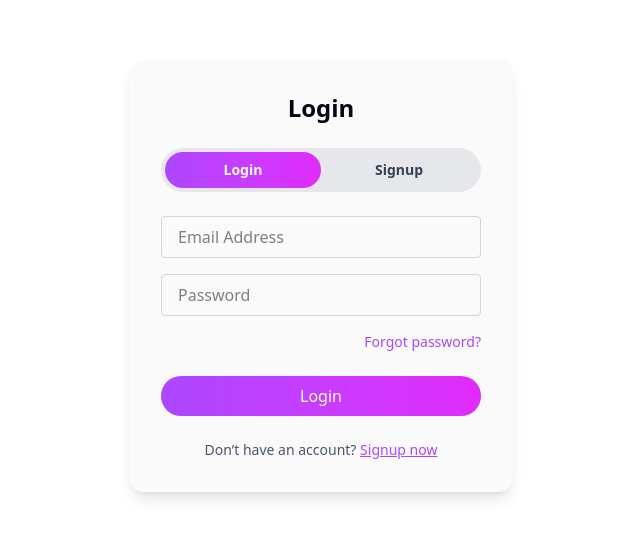
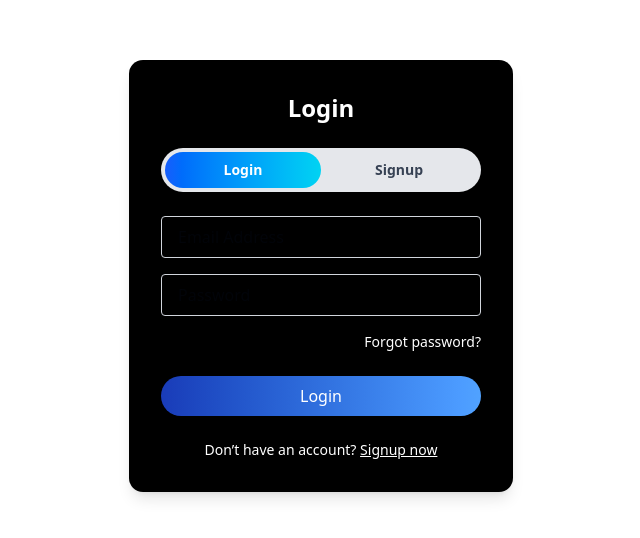
Before and after one commit to Chaps6590/nexgest, a React (Vite) app: page /auth/main in a window 1280 px wide. Shown: the part 124-662 px from the top of the page, without its empty margins (319-959 px from the left). Built offline with nearby package versions, Linux system fonts and the light colour scheme.

Commit message:
update style test

```diff
--- a/src/auth/pages/AuthMainPage.tsx
+++ b/src/auth/pages/AuthMainPage.tsx
@@ -68,9 +68,9 @@ export const AuthMainPage = () => {
 
   return (
     <div className="min-h-screen flex items-center justify-center">
-      <div className="bg-[#fafafa] p-8 rounded-xl shadow-lg w-full max-w-sm">
+      <div className="bg-black p-8 rounded-xl shadow-lg w-full max-w-sm">
         {/* Título dinámico */}
-        <h2 className="text-2xl font-bold text-center mb-6">
+        <h2 className="text-2xl font-bold text-center mb-6 text-white">
           {isLogin ? "Login" : "Sign Up"}
         </h2>
 
@@ -79,7 +79,7 @@ export const AuthMainPage = () => {
           <button
             onClick={() => setIsLogin(true)}
             className={`w-1/2 py-2 rounded-full text-sm font-semibold transition-colors ${isLogin
-                ? "bg-gradient-to-r from-purple-500 to-fuchsia-500 text-white"
+                ? "bg-gradient-to-r from-blue-600 to-cyan-400 text-white"
                 : "text-gray-700"
               }`}
           >
@@ -88,7 +88,7 @@ export const AuthMainPage = () => {
           <button
             onClick={() => setIsLogin(false)}
             className={`w-1/2 py-2 rounded-full text-sm font-semibold transition-colors ${!isLogin
-                ? "bg-gradient-to-r from-purple-500 to-fuchsia-500 text-white"
+                ? "bg-gradient-to-r from-blue-600 to-cyan-400 text-white"
                 : "text-gray-700"
               }`}
           >
@@ -104,7 +104,7 @@ export const AuthMainPage = () => {
               placeholder="Name"
               value={name}
               onChange={(e) => setName(e.target.value)}
-              className="w-full px-4 py-2 border border-gray-300 rounded focus:outline-none focus:ring-2 focus:ring-purple-400"
+              className="w-full px-4 py-2 border border-gray-300 rounded focus:outline-none focus:ring-2 focus:ring-amber-50"
             />
           )}
 
@@ -113,7 +113,7 @@ export const AuthMainPage = () => {
             placeholder="Email Address"
             value={email}
             onChange={(e) => setEmail(e.target.value)}
-            className="w-full px-4 py-2 border border-gray-300 rounded focus:outline-none focus:ring-2 focus:ring-purple-400"
+            className="w-full px-4 py-2 border border-gray-300 rounded focus:outline-none focus:ring-2 focus:ring-amber-50"
           />
 
           <input
@@ -121,7 +121,7 @@ export const AuthMainPage = () => {
             placeholder="Password"
             value={password}
             onChange={(e) => setPassword(e.target.value)}
-            className="w-full px-4 py-2 border border-gray-300 rounded focus:outline-none focus:ring-2 focus:ring-purple-400"
+            className="w-full px-4 py-2 border border-gray-300 rounded focus:outline-none focus:ring-2 focus:ring-amber-50"
           />
 
           {!isLogin && (
@@ -130,31 +130,31 @@ export const AuthMainPage = () => {
               placeholder="Confirm Password"
               value={confirmPassword}
               onChange={(e) => setConfirmPassword(e.target.value)}
-              className="w-full px-4 py-2 border border-gray-300 rounded focus:outline-none focus:ring-2 focus:ring-purple-400"
+              className="w-full px-4 py-2 border border-gray-300 rounded focus:outline-none focus:ring-2 focus:ring-amber-50"
             />
           )}
 
           {isLogin && (
-            <div className="text-right text-sm text-purple-500">
+            <div className="text-right text-sm text-white">
               <a href="#">Forgot password?</a>
             </div>
           )}
 
           <button
             type="submit"
-            className="w-full py-2 mt-2 text-white rounded-full bg-gradient-to-r from-purple-500 to-fuchsia-500 hover:opacity-90 transition"
+            className="w-full py-2 mt-2 text-white rounded-full bg-gradient-to-r from-blue-800 to-blue-400 hover:opacity-90 transition"
           >
             {isLogin ? "Login" : "Signup"}
           </button>
 
-          <div className="text-center text-sm text-gray-600 mt-2">
+          <div className="text-center text-sm text-white mt-2">
             {isLogin ? (
               <>
                 Don’t have an account?{" "}
                 <button
                   type="button"
                   onClick={() => setIsLogin(false)}
-                  className="text-purple-500 underline"
+                  className="text-white underline"
                 >
                   Signup now
                 </button>
@@ -165,7 +165,7 @@ export const AuthMainPage = () => {
                 <button
                   type="button"
                   onClick={() => setIsLogin(true)}
-                  className="text-purple-500 underline"
+                  className="text-white underline"
                 >
                   Login
                 </button>
--- a/src/libs/axios.ts
+++ b/src/libs/axios.ts
@@ -4,7 +4,7 @@ import { environment } from "./environment";
 
 
 const confiAxios = axios.create({
-    baseURL: environment.apiUrl,
+    baseURL: environment.apiUrlLocal,
     withCredentials: true,
 })
 
--- a/src/nexgest/components/NavBar.tsx
+++ b/src/nexgest/components/NavBar.tsx
@@ -2,30 +2,48 @@ import { Button } from "@/components/ui/button"
 import { Menu, X } from "lucide-react"
 import { cn } from "@/lib/utils"
 import React from "react"
+import { useAuthStore } from "@/store/auth"
 
 const navLinks = [
-    { name: "Inicio", href: "#" },
     { name: "Servicios", href: "#servicios" },
-    { name: "Contacto", href: "#contacto" },
+    { name: "Salir", href: "#contacto" },
   ]
 
 
 export const NavBar = () => {
     const [open, setOpen] = React.useState(false)
 
+    const logout = useAuthStore((state) => (state.logout))
+
   return (
-    <header className="w-full border-b shadow-sm bg-white ">
+    <header className="w-full border-b shadow-sm bg-black ">
       <div className="h-14 mx-auto px-4 py-3 flex justify-between items-center">
-        <h1 className="text-xl font-bold">MiApp</h1>
+        <h1 className="text-xl font-bold text-amber-600">NEX GEST</h1>
         <nav className="hidden md:flex gap-6">
           {navLinks.map((link) => (
+
+            link.name == "Salir" ? (
+              <button
+              key={link.name}
+              onClick={() => {
+                logout();
+                setOpen(false);
+              }}
+              className="text-amber-50 hover:text-blue-800 transition w-full text-left"
+            >
+              {link.name}
+            </button>
+            ):(
             <a
               key={link.name}
               href={link.href}
-              className="text-gray-700 hover:text-black transition"
+              className="text-amber-50 hover:text-blue-800 transition"
             >
               {link.name}
             </a>
+            )
+
+
           ))}
         </nav>
         <div className="md:hidden">
--- a/src/nexgest/components/SideBar.tsx
+++ b/src/nexgest/components/SideBar.tsx
@@ -1,4 +1,4 @@
-import { Bookmark } from "lucide-react"
+import { Bookmark,CalendarDaysIcon  } from "lucide-react"
 import { JSX } from "react"
 
 interface SideBarProps {
@@ -13,9 +13,9 @@ interface MenuItem {
 
 const menuItems: MenuItem[] = [
   {
-    title: "Usuarios",
-    description: "Gestión de usuarios y permisos",
-    icon: <Bookmark className="w-5 h-5 mt-1" />,
+    title: "Agenda",
+    description: "Gestión de turnos",
+    icon: <CalendarDaysIcon className="w-5 h-5 mt-1" />,
   },
   {
     title: "Tareas",
@@ -32,12 +32,9 @@ const menuItems: MenuItem[] = [
 export const SideBar = (({ drawerWidth }: SideBarProps) => {
   return (
     <nav
-      className={`bg-zinc-800 text-white h-screen shadow-md flex flex-col mt-[calc()`}
+      className={`bg-blue-950 text-white h-screen shadow-md flex flex-col mt-[calc()`}
       style={{ width: drawerWidth }}
     >
-      <div className="p-4 border-b border-zinc-700">
-        <h1 className="text-lg font-semibold tracking-wide">Chaps</h1>
-      </div>
 
       <ul className="mt-2 flex flex-col gap-1">
         {menuItems.map(({ title, description, icon }) => (
```
